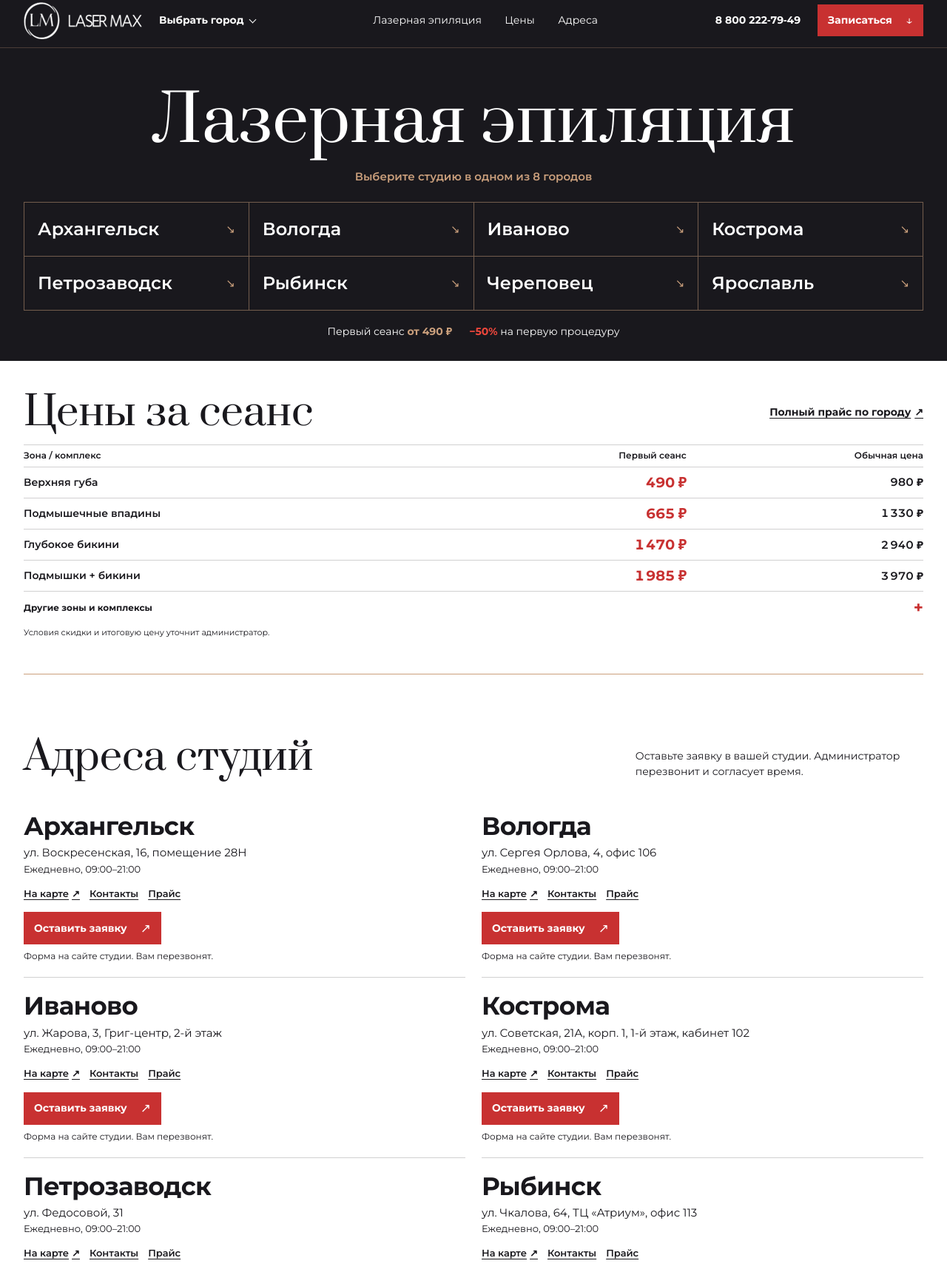
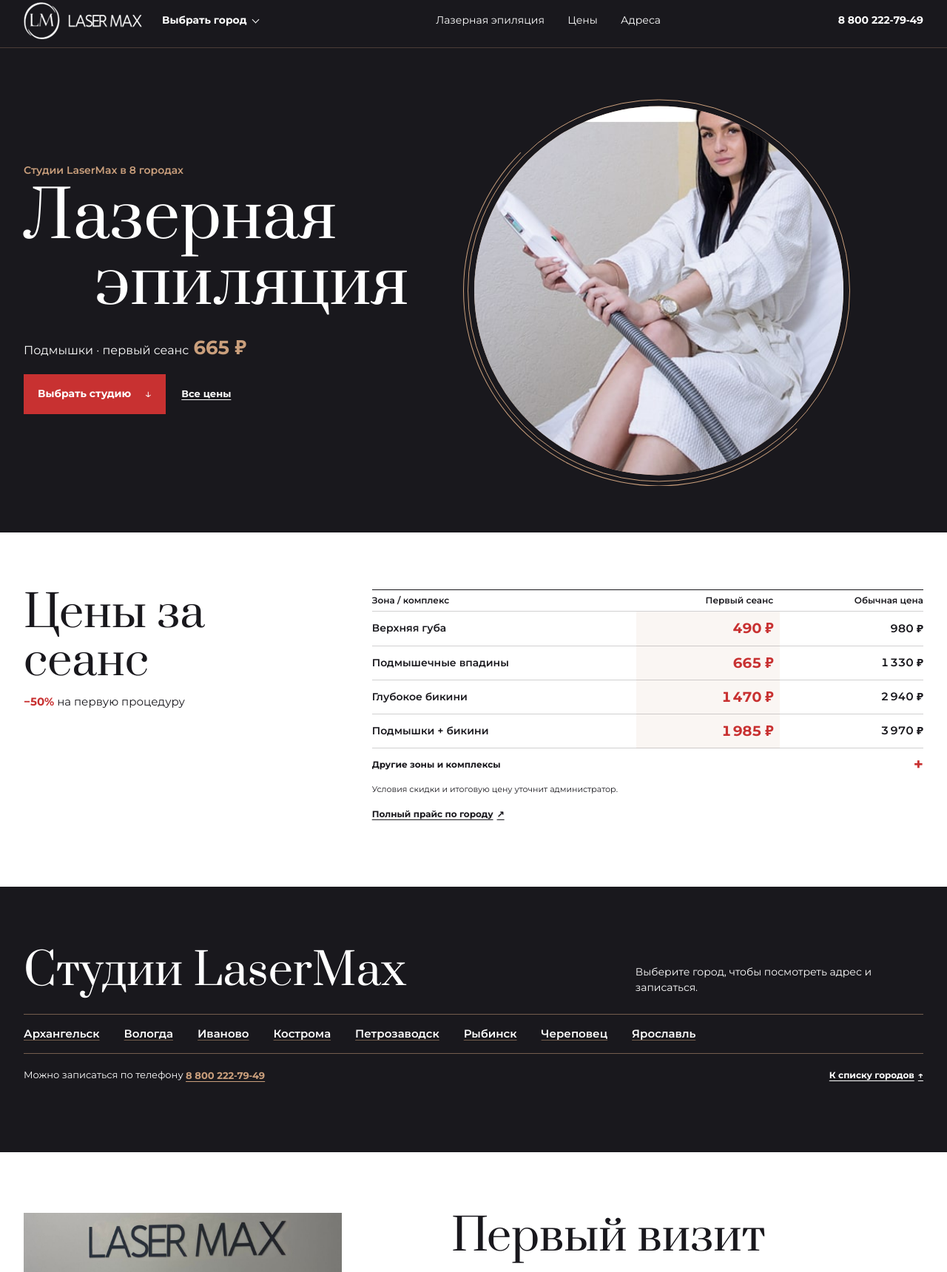
Before and after one commit to Piertotum1ocomotor/lasermax-home-prototype, a plain HTML site: page index.html in a window 1280 px wide. Shown: the part 9-1729 px from the top of the page at 74% size. Drawn offline with Linux system fonts and the light colour scheme.

Commit message:
Rebuild LaserMax homepage around its original campaign photography

```diff
--- a/index.html
+++ b/index.html
@@ -9,8 +9,8 @@
   <title>LaserMax — лазерная эпиляция в 8 городах</title>
   <link rel="icon" href="./assets/favicon.png" type="image/png">
   <link rel="stylesheet" href="./fonts.css?v=3e7350d9">
-  <link rel="stylesheet" href="./styles.css?v=b2de2657">
-  <script src="./script.js?v=b58c13df" defer></script>
+  <link rel="stylesheet" href="./styles.css?v=70c81551">
+  <script src="./script.js?v=d7130074" defer></script>
 </head>
 <body>
   <a class="skip-link" href="#main">К основному содержанию</a>
@@ -34,43 +34,40 @@
         </ul>
       </details>
       <nav class="main-nav" aria-label="Навигация по странице">
-        <a href="#epilation">Лазерная эпиляция</a>
+        <a href="#epilation"><span class="nav-services-full">Лазерная эпиляция</span><span class="nav-services-short">Услуги</span></a>
         <a href="#prices">Цены</a>
         <a href="#studios">Адреса</a>
       </nav>
       <a class="header-phone" href="tel:+78002227949">8 800 222‑79‑49</a>
-      <a class="button header-book" data-book-jump href="#choose-city">Записаться <span aria-hidden="true">↓</span></a>
     </div>
   </header>
   <main id="main" tabindex="-1">
     <section class="hero" id="epilation" aria-labelledby="hero-title">
       <div class="shell hero-layout">
         <div class="hero-copy">
-          <h1 id="hero-title">Лазерная эпиляция</h1>
-          <p id="choose-city" tabindex="-1">Выберите студию в одном из 8 городов</p>
+          <p class="hero-network">Студии LaserMax в 8 городах</p>
+          <h1 id="hero-title"><span>Лазерная</span> <span>эпиляция</span></h1>
+          <p class="hero-offer">Подмышки · первый сеанс <strong>665 ₽</strong></p>
+          <div class="hero-actions">
+            <a class="button hero-book" href="#choose-city">Выбрать студию <span aria-hidden="true">↓</span></a>
+            <a class="text-link hero-prices" href="#prices">Все цены</a>
           </div>
-        <ul class="city-index" aria-label="Города">
-          <li><a data-city-choice href="#arhangelsk">Архангельск <span aria-hidden="true">↘</span></a></li>
-          <li><a data-city-choice href="#vologda">Вологда <span aria-hidden="true">↘</span></a></li>
-          <li><a data-city-choice href="#ivanovo">Иваново <span aria-hidden="true">↘</span></a></li>
-          <li><a data-city-choice href="#kostroma">Кострома <span aria-hidden="true">↘</span></a></li>
-          <li><a data-city-choice href="#petrozavodsk">Петрозаводск <span aria-hidden="true">↘</span></a></li>
-          <li><a data-city-choice href="#rybinsk">Рыбинск <span aria-hidden="true">↘</span></a></li>
-          <li><a data-city-choice href="#cherepovets">Череповец <span aria-hidden="true">↘</span></a></li>
-          <li><a data-city-choice href="#yaroslavl">Ярославль <span aria-hidden="true">↘</span></a></li>
-        </ul>
-        <div class="hero-offer">
-          <p>Первый сеанс <strong>от 490 ₽</strong></p>
-          <p><strong>−50%</strong> на первую процедуру</p>
         </div>
+        <figure class="hero-portrait">
+          <div class="hero-portrait-crop">
+            <img src="./assets/device.jpg" width="500" height="621" alt="Женщина с манипулой для лазерной эпиляции" fetchpriority="high">
+          </div>
+        </figure>
       </div>
     </section>
 
-    <section class="pricing shell" id="prices" aria-labelledby="pricing-title">
-      <div class="pricing-title">
+    <section class="pricing" id="prices" aria-labelledby="pricing-title">
+      <div class="shell pricing-layout">
+        <div class="pricing-intro">
           <h2 id="pricing-title">Цены за сеанс</h2>
-        <a class="text-link" data-full-price href="#choose-city"><span>Полный прайс по городу</span> <span aria-hidden="true">↗</span></a>
+          <p><strong>−50%</strong> на первую процедуру</p>
         </div>
+        <div class="pricing-data">
           <table class="price-table" aria-label="Популярные зоны и комплекс">
             <colgroup><col><col class="price-column"><col class="price-column"></colgroup>
             <thead>
@@ -98,15 +95,27 @@
             </table>
           </details>
           <p class="pricing-note">Условия скидки и итоговую цену уточнит администратор.</p>
+          <a class="text-link" data-full-price href="#choose-city"><span>Полный прайс по городу</span> <span aria-hidden="true">↗</span></a>
+        </div>
+      </div>
     </section>
 
-    <section class="studios section shell" id="studios" aria-labelledby="studios-title">
+    <section class="studios section" id="studios" aria-labelledby="studios-title">
+      <div class="shell">
         <div class="section-head studios-head">
-        <div>
-          <h2 id="studios-title">Адреса студий</h2>
+          <h2 id="studios-title">Студии LaserMax</h2>
+          <p id="choose-city" tabindex="-1">Выберите город, чтобы посмотреть адрес и записаться.</p>
         </div>
-        <p>Оставьте заявку в вашей студии. Администратор перезвонит и согласует время.</p>
-      </div>
+        <ul class="city-index" aria-label="Города">
+          <li><a data-city-choice href="#arhangelsk">Архангельск</a></li>
+          <li><a data-city-choice href="#vologda">Вологда</a></li>
+          <li><a data-city-choice href="#ivanovo">Иваново</a></li>
+          <li><a data-city-choice href="#kostroma">Кострома</a></li>
+          <li><a data-city-choice href="#petrozavodsk">Петрозаводск</a></li>
+          <li><a data-city-choice href="#rybinsk">Рыбинск</a></li>
+          <li><a data-city-choice href="#cherepovets">Череповец</a></li>
+          <li><a data-city-choice href="#yaroslavl">Ярославль</a></li>
+        </ul>
         <div class="studio-grid" data-studio-grid>
           <article class="studio-card" id="arhangelsk" aria-labelledby="title-arhangelsk" tabindex="-1" data-studio>
             <h3 id="title-arhangelsk">Архангельск</h3>
@@ -209,6 +218,7 @@
           <p class="studios-phone">Можно записаться по телефону <a href="tel:+78002227949">8 800 222‑79‑49</a></p>
           <a class="text-link" href="#choose-city">К списку городов <span aria-hidden="true">↑</span></a>
         </div>
+      </div>
     </section>
 
     <section class="visit section" id="visit" aria-labelledby="visit-title">
@@ -272,7 +282,7 @@
           <h2 id="closing-title">Запишитесь на первый визит</h2>
           <p>Выберите студию, чтобы оставить заявку на обратный звонок.</p>
         </div>
-        <a class="button" data-book-jump href="#choose-city">Выбрать студию <span aria-hidden="true">↗</span></a>
+        <a class="button" href="#choose-city">Выбрать студию <span aria-hidden="true">↗</span></a>
       </div>
     </section>
   </main>
--- a/script.js
+++ b/script.js
@@ -2,7 +2,6 @@ const menu = document.querySelector(".city-menu");
 const cityLabel = document.querySelector("[data-current-city]");
 const studioGrid = document.querySelector("[data-studio-grid]");
 const cityLinks = [...document.querySelectorAll("[data-city-choice]")];
-const bookingLinks = [...document.querySelectorAll("[data-book-jump]")];
 const priceLink = document.querySelector("[data-full-price]");
 const priceLabel = priceLink.querySelector("span");
 const studios = [...studioGrid.querySelectorAll("[data-studio]")];
@@ -35,7 +34,6 @@ function selectCity(city) {
   priceLink.href = studio.querySelector("[data-studio-price]").href;
   priceLabel.textContent = "Полный прайс · " + name;
 
-  for (const link of bookingLinks) link.hash = city;
   for (const link of cityLinks) {
     if (link.hash === "#" + city) {
       link.setAttribute("aria-current", "true");
@@ -46,7 +44,6 @@ function selectCity(city) {
   for (const item of studios) {
     item.classList.toggle("is-selected", item === studio);
   }
-  studioGrid.setAttribute("data-city-enhanced", "");
   studioGrid.prepend(studio);
   rememberCity(city);
   return studio;
@@ -82,6 +79,7 @@ document.addEventListener("click", (event) => {
   if (menu.open && !menu.contains(event.target)) menu.open = false;
 });
 
+studioGrid.setAttribute("data-city-enhanced", "");
 selectCityFromHash();
 if (!selectedCity) selectCity(getStoredCity());
 window.addEventListener("hashchange", selectCityFromHash);
--- a/styles.css
+++ b/styles.css
@@ -74,6 +74,7 @@ summary::marker { content: ""; }
 
 .main-nav { grid-column: 1 / 3; grid-row: 2; display: flex; align-items: center; gap: clamp(7px, 3vw, 19px); }
 .main-nav a, .header-phone { display: flex; min-height: 42px; align-items: center; white-space: nowrap; font-size: clamp(11px, 3vw, 13px); text-decoration: none; }
+.nav-services-short { display: none; }
 .main-nav a:hover, .header-phone:hover { text-decoration: underline; }
 .header-phone { grid-column: 3; grid-row: 2; justify-self: end; font-weight: 700; }
 
@@ -94,45 +95,87 @@ summary::marker { content: ""; }
 
 .button:hover { background: var(--crimson); }
 .button span[aria-hidden="true"] { flex: none; font-size: 17px; font-weight: 400; line-height: 1; }
-.header-book.button { display: none; }
 
 .hero { background: var(--ink); color: var(--white); }
-.hero-layout { padding-block: 27px 16px; }
-.hero-copy { text-align: center; }
-.hero-copy p { margin-block: 13px 17px; color: var(--tan); font-size: 13px; font-weight: 600; }
+.hero-layout { position: relative; display: grid; gap: 24px; padding-block: 25px 31px; }
+.hero-copy { position: relative; z-index: 1; min-width: 0; }
+.hero-network { margin-bottom: 10px; color: var(--tan); font-size: 12px; font-weight: 600; }
 .hero :focus-visible { outline-color: var(--tan); }
 
 h1, h2 { font-family: var(--display); font-weight: 400; }
-h1 { max-width: 12ch; margin-inline: auto; font-size: clamp(37px, 10.8vw, 53px); line-height: 1.07; }
-h2 { font-size: clamp(28px, 6vw, 54px); line-height: 1.12; }
+h1 { font-size: clamp(43px, 12.1vw, 66px); line-height: 1.02; }
+h1 span { display: block; }
+h1 span + span { margin-left: clamp(18px, 8vw, 53px); }
+h2 { font-size: clamp(31px, 7.5vw, 59px); line-height: 1.1; }
 h3 { font-size: 17px; font-weight: 700; line-height: 1.15; letter-spacing: -.02em; }
 
-.hero-offer { display: flex; flex-wrap: wrap; justify-content: center; gap: 3px 23px; margin-top: 13px; font-size: 12px; }
-.hero-offer strong { color: var(--tan); font-weight: 700; }
-.hero-offer p + p strong { color: var(--orange); }
+.hero-offer { margin-top: 11px; font-size: 14px; }
+.hero-offer strong { margin-left: 2px; color: var(--tan); font-size: 19px; }
+.hero-actions { display: flex; align-items: center; flex-wrap: wrap; gap: 4px 17px; margin-top: 11px; }
+.hero-actions .text-link { color: var(--white); font-size: 13px; }
+.hero-actions .text-link:hover { color: var(--tan); }
 
-.pricing { padding-block: 25px 32px; }
-.pricing-title { display: flex; flex-wrap: wrap; align-items: center; justify-content: space-between; gap: 0 12px; padding-bottom: 7px; }
-.pricing-title .text-link { min-height: 34px; }
+.hero-portrait {
+  position: relative;
+  isolation: isolate;
+  justify-self: center;
+  width: clamp(246px, 68vw, 270px);
+  aspect-ratio: 1;
+}
+
+.hero-portrait-crop {
+  position: absolute;
+  inset: 0;
+  overflow: hidden;
+  border-radius: 50%;
+  background: var(--tan);
+}
+
+.hero-portrait img {
+  width: 108%;
+  max-width: none;
+  height: 108%;
+  object-fit: cover;
+  object-position: 50% 30%;
+}
+
+.hero-portrait::before, .hero-portrait::after {
+  content: "";
+  position: absolute;
+  border: 1px solid var(--tan);
+  border-radius: 50%;
+  pointer-events: none;
+}
+
+.hero-portrait::before { inset: -6px; }
+.hero-portrait::after { inset: -10px; border-color: transparent transparent var(--tan) var(--tan); }
+
+.pricing { padding-block: clamp(36px, 6vw, 88px); background: var(--paper); }
+.pricing-layout { display: grid; gap: 16px; }
+.pricing-intro p { margin-top: 6px; font-size: 13px; }
+.pricing-intro strong { color: var(--red); font-weight: 700; }
+.pricing-data { min-width: 0; }
+.pricing-data > .text-link { margin-top: 3px; }
 .pricing-note { max-width: 55ch; padding-top: 3px; color: var(--ink); font-size: 11px; }
 
 .price-table {
   width: 100%;
   border-collapse: collapse;
-  border-top: 1px solid var(--line);
+  border-top: 1px solid var(--ink);
   table-layout: fixed;
   font-variant-numeric: tabular-nums;
 }
 
 .price-column { width: 26%; }
-.price-table th, .price-table td { border-bottom: 1px solid var(--line); padding: 8px 4px; text-align: left; line-height: 1.22; }
+.price-table th, .price-table td { border-bottom: 1px solid var(--line); padding: 10px 5px; text-align: left; line-height: 1.22; }
 .price-table th:first-child { padding-left: 0; }
 .price-table th:last-child, .price-table td:last-child { padding-right: 0; }
 .price-table thead th { padding-block: 7px; color: var(--ink); font-size: 10px; font-weight: 600; }
 .price-table tbody th { font-size: 12px; font-weight: 600; }
 .price-table td { color: var(--ink); font-size: 13px; font-weight: 600; white-space: nowrap; }
-.price-table td:nth-child(2) { color: var(--red); font-size: 16px; font-weight: 700; letter-spacing: -.02em; }
+.price-table td:nth-child(2) { background: #ca9f7c18; color: var(--red); font-size: 16px; font-weight: 700; letter-spacing: -.02em; }
 .price-table thead th:not(:first-child), .price-table td { text-align: right; }
+.price-table :is(th, td):nth-child(2) { padding-inline: 5px 9px; }
 
 .more-prices summary, .faq-list summary {
   display: flex;
@@ -155,58 +198,60 @@ h3 { font-size: 17px; font-weight: 700; line-height: 1.15; letter-spacing: -.02e
 .section-head { display: grid; gap: 9px; margin-bottom: 20px; }
 .section-head p { max-width: 42ch; color: var(--ink); font-size: 14px; }
 
-.studios { border-top: 1px solid var(--tan); }
+.studios { background: var(--ink); color: var(--white); }
+.studios-head p { color: var(--white); }
+.studios :focus-visible { outline-color: var(--tan); }
 
 .city-index {
-  display: grid;
-  grid-template-columns: repeat(2, minmax(0, 1fr));
-  border: 1px solid #ca9f7c82;
-  border-right: 0;
-  border-bottom: 0;
+  display: flex;
+  flex-wrap: wrap;
+  column-gap: clamp(15px, 4vw, 33px);
+  padding-block: 2px;
+  border-block: 1px solid #ca9f7c82;
 }
-.city-index li { min-width: 0; border: solid #ca9f7c82; border-width: 0 1px 1px 0; }
+
 .city-index a {
   display: flex;
-  justify-content: space-between;
   align-items: center;
-  gap: 5px;
   min-height: 44px;
-  height: 100%;
-  padding: 7px 9px;
-  font-size: clamp(12px, 3.45vw, 17px);
+  padding-block: 3px;
+  color: var(--white);
+  font-size: 13px;
   font-weight: 600;
-  text-decoration: none;
+  text-decoration: underline;
+  text-decoration-color: #ca9f7c82;
 }
-.city-index a span { flex: none; color: var(--tan); font: 400 15px/1 system-ui, sans-serif; }
-.city-index a:hover, .city-index a[aria-current="true"] { background: var(--footer); color: var(--tan); }
-.city-index a[aria-current="true"] { box-shadow: inset 3px 0 var(--tan); }
-.city-index a:focus-visible { position: relative; z-index: 1; outline-offset: -2px; }
+
+.city-index a:hover, .city-index a[aria-current="true"] { color: var(--tan); text-decoration-color: currentColor; }
+.city-index a[aria-current="true"] { text-decoration-thickness: 2px; }
+.city-index a:focus-visible { outline-offset: 2px; }
 
 .studio-grid { display: grid; grid-template-columns: minmax(0, 1fr); }
 .studio-grid[data-city-enhanced] .studio-card:not(.is-selected) { display: none; }
 .studio-grid:not([data-city-enhanced]):has(.studio-card:target) .studio-card:not(:target) { display: none; }
 
-.studio-card { min-width: 0; padding: 19px 0; border-bottom: 1px solid var(--line); }
-.studio-card.is-selected, .studio-card:target { padding-inline: 13px; box-shadow: inset 0 2px var(--tan); }
-.studio-card h3 { font-size: clamp(24px, 5vw, 34px); }
+.studio-card { min-width: 0; padding: 19px 0; border-bottom: 1px solid #ca9f7c82; }
+.studio-card.is-selected, .studio-card:target { margin-top: 14px; padding: 16px; border: 1px solid #ca9f7c82; }
+.studio-card h3 { color: var(--tan); font-size: clamp(24px, 5vw, 34px); }
 .studio-address { max-width: 40ch; margin-top: 5px; font-size: 15px; }
-.studio-hours { margin-top: 1px; color: var(--ink); font-size: 13px; }
+.studio-hours { margin-top: 1px; color: var(--white); font-size: 13px; }
 .studio-links { display: flex; flex-wrap: wrap; column-gap: 13px; margin: 1px 0 3px; }
 .studio-links a { display: flex; align-items: center; gap: 4px; min-height: 44px; font-size: 13px; font-weight: 600; }
-.studio-links a:hover { color: var(--red); }
+.studio-links a:hover { color: var(--tan); }
 .studio-book { min-height: 44px; }
-.booking-note { margin-top: 7px; color: var(--ink); font-size: 12px; }
+.booking-note { margin-top: 7px; color: var(--white); font-size: 12px; }
 .studios-footer { display: flex; flex-wrap: wrap; justify-content: space-between; column-gap: 16px; margin-top: 7px; }
-.studios-phone { color: var(--ink); font-size: 13px; }
-.studios-phone a { display: inline-flex; min-height: 44px; align-items: center; color: var(--ink); font-weight: 700; white-space: nowrap; }
+.studios-phone { color: var(--white); font-size: 13px; }
+.studios-phone a { display: inline-flex; min-height: 44px; align-items: center; color: var(--tan); font-weight: 700; white-space: nowrap; }
+.studios-footer .text-link:hover { color: var(--tan); }
 
-.visit { border-block: 1px solid var(--tan); }
+.visit { border-bottom: 1px solid var(--tan); }
 .visit-layout { display: grid; gap: 16px; }
 .visit-steps li { border-top: 1px solid var(--line); padding-block: 10px; }
 .visit-steps li:last-child { border-bottom: 1px solid var(--line); }
 .visit-steps p { max-width: 46ch; margin-top: 4px; color: var(--ink); font-size: 14px; }
-.visit-visual { width: min(100%, 380px); }
-.visit-visual img { width: 100%; height: auto; aspect-ratio: 1.45; object-fit: cover; object-position: 50% 58%; }
+.visit-visual { width: min(100%, 430px); }
+.visit-visual img { width: 100%; height: auto; aspect-ratio: 1.42; object-fit: cover; object-position: 50% 58%; }
 .visit-visual figcaption {
   display: flex;
   justify-content: space-between;
@@ -241,13 +286,14 @@ h3 { font-size: 17px; font-weight: 700; line-height: 1.15; letter-spacing: -.02e
   :root { --shell: calc(100% - 28px); }
   .header-layout { column-gap: 8px; }
   .main-nav { gap: 7px; }
-  .hero-offer { column-gap: 13px; font-size: 11px; }
+  .nav-services-full { display: none; }
+  .nav-services-short { display: inline; }
+  .hero-offer { font-size: 13px; }
 }
 
 @media (min-width: 620px) {
   :root { --shell: min(100% - 64px, 1256px); }
-  .city-index { grid-template-columns: repeat(4, minmax(0, 1fr)); }
-  .city-index a { min-height: 60px; padding-inline: 14px; }
+  .city-index a { min-height: 48px; font-size: 15px; }
   .closing-layout { grid-template-columns: 1fr auto; }
 }
 
@@ -260,16 +306,12 @@ h3 { font-size: 17px; font-weight: 700; line-height: 1.15; letter-spacing: -.02e
   .main-nav { grid-column: auto; grid-row: auto; justify-content: center; gap: clamp(13px, 2.45vw, 32px); }
   .main-nav a, .header-phone { font-size: 13px; }
   .header-phone { grid-column: auto; grid-row: auto; }
-  .hero-layout { padding-block: 42px 25px; }
-  h1 { max-width: none; font-size: clamp(55px, 6.8vw, 93px); }
-  .hero-copy p { margin-block: 16px 22px; font-size: 15px; }
-  .hero-offer { margin-top: 18px; font-size: 14px; }
-  .city-index a { font-size: clamp(16px, 2vw, 24px); }
-  .pricing { padding-block: 40px 47px; }
-  .pricing-title { padding-bottom: 13px; }
-  .pricing-title .text-link { font-size: 14px; }
+  .hero-layout { gap: 31px; padding-block: 34px 45px; }
+  .hero-portrait { width: 330px; }
+  .pricing-layout { grid-template-columns: minmax(0, .52fr) minmax(0, 1fr); align-items: start; gap: clamp(22px, 6.5vw, 103px); }
+  .pricing-intro p { margin-top: 11px; font-size: 15px; }
   .price-table thead th { font-size: 12px; }
-  .price-table th, .price-table td { padding-block: 9px; }
+  .price-table th, .price-table td { padding-block: 11px; }
   .price-table tbody th { font-size: 14px; }
   .price-table td { font-size: 15px; }
   .price-table td:nth-child(2) { font-size: 19px; }
@@ -287,9 +329,10 @@ h3 { font-size: 17px; font-weight: 700; line-height: 1.15; letter-spacing: -.02e
   .studio-card.is-selected .studio-hours, .studio-card:target .studio-hours { grid-column: 1; }
   .studio-card.is-selected .studio-book, .studio-card:target .studio-book { grid-area: 1 / 2 / 4; align-self: center; }
   .studio-card.is-selected .booking-note, .studio-card:target .booking-note { align-self: center; }
-  .visit-layout { grid-template-columns: minmax(0, 1fr) minmax(0, .68fr); column-gap: clamp(27px, 5.2vw, 81px); }
-  .visit-layout h2 { grid-column: 1 / -1; }
-  .visit-visual { justify-self: end; }
+  .visit-layout { grid-template-columns: minmax(0, .88fr) minmax(0, 1.12fr); align-items: start; column-gap: clamp(27px, 6vw, 95px); }
+  .visit-layout h2 { grid-column: 2; }
+  .visit-steps { grid-column: 2; }
+  .visit-visual { grid-area: 1 / 1 / 3; }
   .faq { grid-template-columns: minmax(0, .87fr) minmax(0, 1.13fr); gap: clamp(27px, 5.2vw, 81px); }
   .faq .section-head { display: block; }
   .faq .section-head p { margin-top: 7px; }
@@ -297,11 +340,26 @@ h3 { font-size: 17px; font-weight: 700; line-height: 1.15; letter-spacing: -.02e
   .closing { padding-block: 32px; }
 }
 
+@media (min-width: 940px) {
+  .hero-layout { min-height: min(68vw, 655px); align-content: center; padding-block: 53px 58px; }
+  .hero-network { font-size: 14px; }
+  h1 { font-size: clamp(71px, 6.8vw, 96px); }
+  h1 span + span { margin-left: clamp(46px, 7.5vw, 115px); }
+  .hero-offer { margin-top: 22px; font-size: 16px; }
+  .hero-offer strong { font-size: 26px; }
+  .hero-actions { margin-top: 16px; column-gap: 21px; }
+  .hero-actions .button { min-height: 54px; padding-inline: 18px; }
+  .hero-portrait { position: absolute; top: 50%; right: clamp(14px, 8.4vw, 121px); width: clamp(392px, 39vw, 550px); transform: translateY(-50%); }
+  .hero-portrait::before { inset: -9px; }
+  .hero-portrait::after { inset: -15px; }
+}
+
+@media (min-width: 940px) and (max-width: 1000px) {
+  h1 span + span { margin-left: calc(65vw - 575px); }
+}
+
 @media (min-width: 1020px) {
-  .header-layout { grid-template-columns: auto auto 1fr auto auto; gap: 23px; min-height: 73px; }
+  .header-layout { grid-template-columns: auto auto 1fr auto; gap: 27px; min-height: 73px; }
   .wordmark { width: 160px; }
   .main-nav a, .header-phone, .city-menu summary { font-size: 14px; }
-  .header-book.button { display: inline-flex; min-height: 43px; }
-  .hero-layout { padding-block: 54px 29px; }
-  .city-index a { min-height: 72px; padding-inline: 18px; }
 }
```
Also changed, not shown: assets/device.jpg (added), 1 other file. Lines whose indentation alone changed are shown as unchanged.
